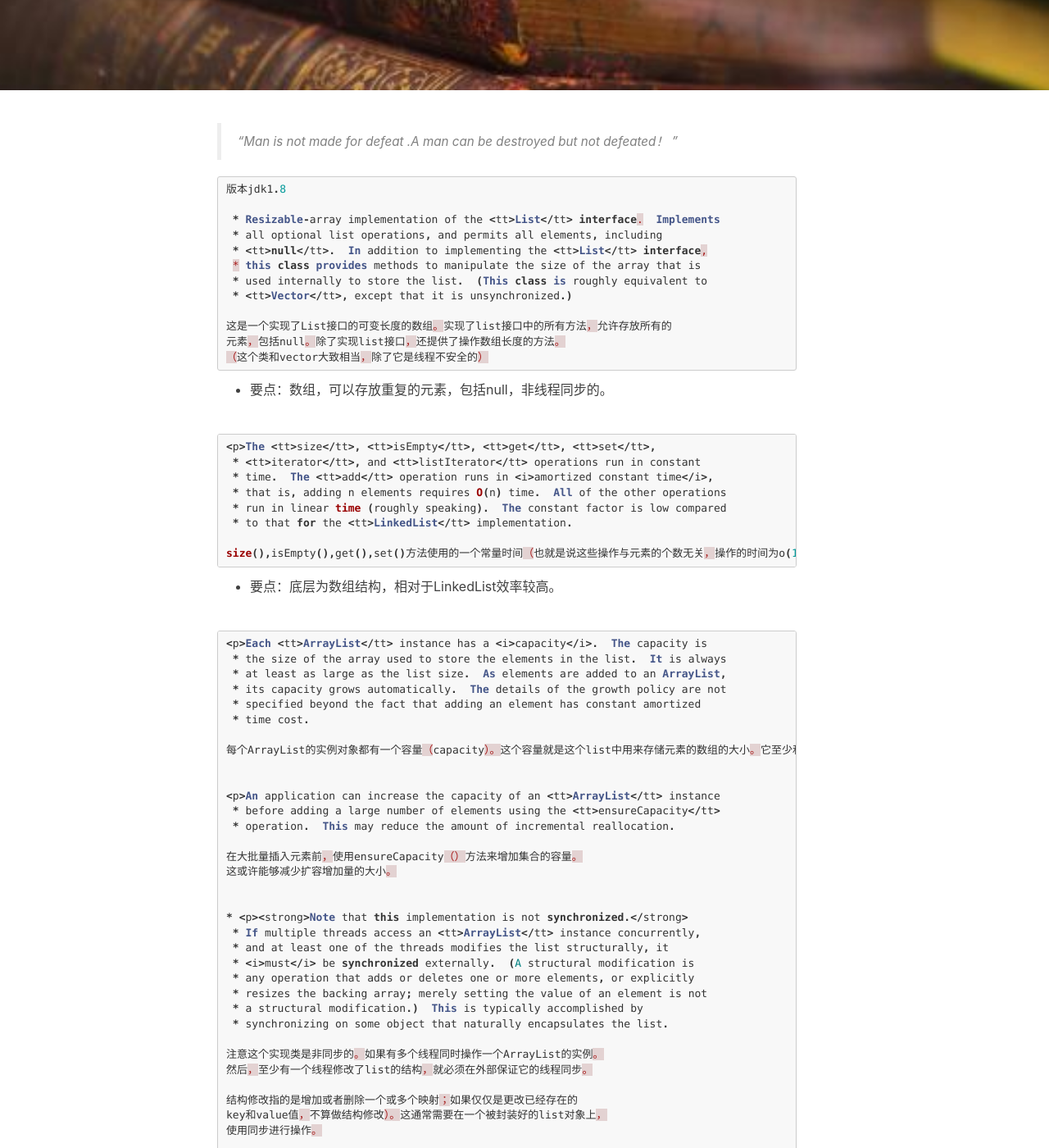
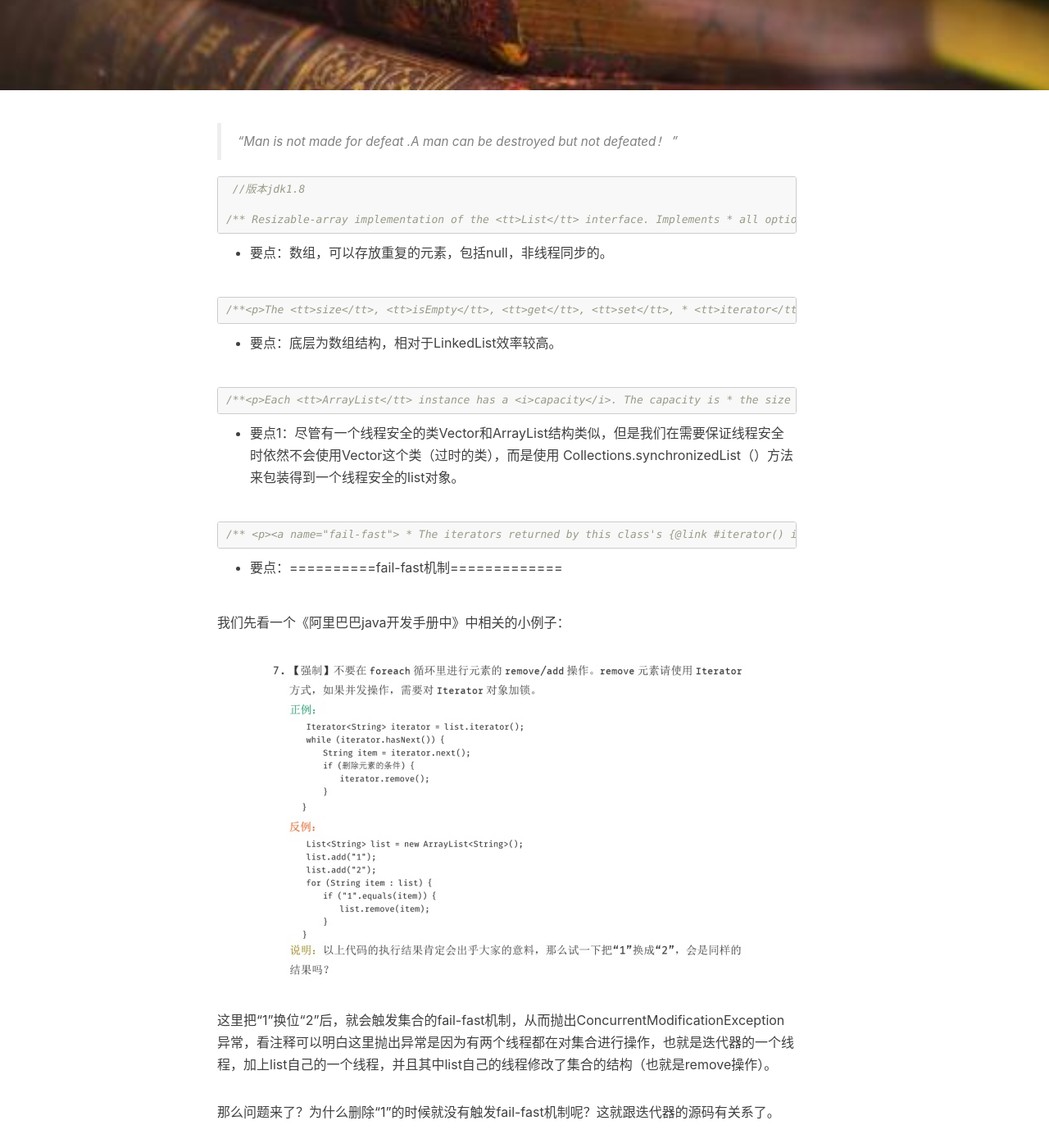
Before and after one commit to JackMouse666/JackMouse666.github.io, a Jekyll site: the page built from _posts/2018-07-05-arraylist.md, in a window 1280 px wide and 1400 px high, scrolled down 413 px. Shown: the whole window at 82% size. Built offline with Jekyll 4.4.1, drawn with Linux system fonts in a browser that asks for light colours; nearby versions of some CDN libraries; comment, search, counter and statistics services are not loaded; some of the changed text lies outside the part shown.

Commit message:
modify file arraylist

````diff
--- a/_posts/2018-07-05-arraylist.md
+++ b/_posts/2018-07-05-arraylist.md
@@ -13,37 +13,37 @@ tags:
 > “Man is not made for defeat .A man can be destroyed but not defeated！ ”
 
 ```java
-版本jdk1.8
+ //版本jdk1.8
 
- * Resizable-array implementation of the <tt>List</tt> interface.  Implements
+/** Resizable-array implementation of the <tt>List</tt> interface.  Implements
  * all optional list operations, and permits all elements, including
  * <tt>null</tt>.  In addition to implementing the <tt>List</tt> interface,
  * this class provides methods to manipulate the size of the array that is
  * used internally to store the list.  (This class is roughly equivalent to
  * <tt>Vector</tt>, except that it is unsynchronized.)
 
-这是一个实现了List接口的可变长度的数组。实现了list接口中的所有方法，允许存放所有的
-元素，包括null。除了实现list接口，还提供了操作数组长度的方法。
-（这个类和vector大致相当，除了它是线程不安全的）
+ 这是一个实现了List接口的可变长度的数组。实现了list接口中的所有方法，允许存放所有的
+ 元素，包括null。除了实现list接口，还提供了操作数组长度的方法。
+（这个类和vector大致相当，除了它是线程不安全的） */
 ```
 
 - 要点：数组，可以存放重复的元素，包括null，非线程同步的。
 
 ```java
-<p>The <tt>size</tt>, <tt>isEmpty</tt>, <tt>get</tt>, <tt>set</tt>,
+/**<p>The <tt>size</tt>, <tt>isEmpty</tt>, <tt>get</tt>, <tt>set</tt>,
  * <tt>iterator</tt>, and <tt>listIterator</tt> operations run in constant
  * time.  The <tt>add</tt> operation runs in <i>amortized constant time</i>,
  * that is, adding n elements requires O(n) time.  All of the other operations
  * run in linear time (roughly speaking).  The constant factor is low compared
  * to that for the <tt>LinkedList</tt> implementation.
 
-size(),isEmpty(),get(),set()方法使用的一个常量时间（也就是说这些操作与元素的个数无关，操作的时间为o(1)）。add操作花费恒定分摊时间，也就是说插入n的元素的时间为o（n），其实分摊之后，也就相当于插入一个元素的时间为o（1）。 粗略的来说本类的其他操作都能在线性的时间内完成。（也就是说这些操作与元素的个成线性关系，操作的时间复杂度o（n）。常数因子跟linkedlist相比是较低的。
+size(),isEmpty(),get(),set()方法使用的一个常量时间（也就是说这些操作与元素的个数无关，操作的时间为o(1)）。add操作花费恒定分摊时间，也就是说插入n的元素的时间为o（n），其实分摊之后，也就相当于插入一个元素的时间为o（1）。 粗略的来说本类的其他操作都能在线性的时间内完成。（也就是说这些操作与元素的个成线性关系，操作的时间复杂度o（n）。常数因子跟linkedlist相比是较低的。 */
 ```
 
 - 要点：底层为数组结构，相对于LinkedList效率较高。
 
 ```java
-<p>Each <tt>ArrayList</tt> instance has a <i>capacity</i>.  The capacity is
+/**<p>Each <tt>ArrayList</tt> instance has a <i>capacity</i>.  The capacity is
  * the size of the array used to store the elements in the list.  It is always
  * at least as large as the list size.  As elements are added to an ArrayList,
  * its capacity grows automatically.  The details of the growth policy are not
@@ -87,13 +87,13 @@ key和value值，不算做结构修改）。这通常需要在一个被封装好
 如果没有这样的对象存在，那么就需要使用Collections.synchronizedList方法来
 包装这个list对象，而且最好是在创建对象的时候就进行包装，这是为了预防
 对这个list对象进行一些线程不同步的操作。
-举个例子：List list = Collections.synchronizedList(new ArrayList(...));
+举个例子：List list = Collections.synchronizedList(new ArrayList(...)); */
 ```
 
 - 要点1：尽管有一个线程安全的类Vector和ArrayList结构类似，但是我们在需要保证线程安全时依然不会使用Vector这个类（过时的类），而是使用 Collections.synchronizedList（）方法来包装得到一个线程安全的list对象。
 
-```
- <p><a name="fail-fast">
+```java
+/** <p><a name="fail-fast">
  * The iterators returned by this class's {@link #iterator() iterator} and
  * {@link #listIterator(int) listIterator} methods are <em>fail-fast</em>:</a>
  * if the list is structurally modified at any time after the iterator is
@@ -110,7 +110,7 @@ key和value值，不算做结构修改）。这通常需要在一个被封装好
 
 =======================fail-fast机制====================
    “快速失败”也就是fail-fast，它是Java集合中的一种错误检测机制。某个线程在对collection进行迭代时，不允许其他线程对该collection进行结构上的修改。例如：
-   假设存在两个线程（线程1、线程2），线程1通过Iterator在遍历集合A中的元素，在某个时候线程2修改了集合A的结构（是结构上面的修改，而不是简单的修改集合元素的内容），那么这个时候程序就会抛出ConcurrentModificationException 异常，从而产生fail-fast。
+   假设存在两个线程（线程1、线程2），线程1通过Iterator在遍历集合A中的元素，在某个时候线程2修改了集合A的结构（是结构上面的修改，而不是简单的修改集合元素的内容），那么这个时候程序就会抛出ConcurrentModificationException 异常，从而产生fail-fast。*/
 ```
 
 -    要点：==========fail-fast机制=============
@@ -129,8 +129,8 @@ key和value值，不算做结构修改）。这通常需要在一个被封装好
 
 总结：我们在使用foreach循环时，不要使用add（）和remove（）方法来对集合进行结构上的更改，而是使用迭代器代替进行操作，不然会报并发线程修改异常的错。
 
-```
-<p>Note that the fail-fast behavior of an iterator cannot be guaranteed
+```java
+/*<p>Note that the fail-fast behavior of an iterator cannot be guaranteed
  * as it is, generally speaking, impossible to make any hard guarantees in the
  * presence of unsynchronized concurrent modification.  Fail-fast iterators
  * throw <tt>ConcurrentModificationException</tt> on a best-effort basis.
@@ -139,12 +139,12 @@ key和value值，不算做结构修改）。这通常需要在一个被封装好
  * should be used only to detect bugs.</i>
 
 注意,迭代器的fail-fast行为是不能保证的.一般来说,保证非同步的同步操作是不太可能的.在最优基础上,Fail-fast迭代器会抛出ConcurrentModificationException.
-因此,写一个为了自身正确性而依赖于这个异常的程序是不对的.迭代器的fail-fast行为应该只是用来检测bug而已.
+因此,写一个为了自身正确性而依赖于这个异常的程序是不对的.迭代器的fail-fast行为应该只是用来检测bug而已.*/
 ```
 
 - 要点：这意思就是说，要保证线程安全，还是老老实实使用Collections.synchronizedList（）来包装。
 
-```
+```java
 public class ArrayList<E> extends AbstractList<E>
         implements List<E>, RandomAccess, Cloneable, java.io.Serializable
 {
@@ -196,7 +196,7 @@ public class ArrayList<E> extends AbstractList<E>
 
 - ArrayList构造方法
 
-```
+```java
   /**
      * Constructs an empty list with the specified initial capacity.
      *
@@ -254,7 +254,7 @@ public class ArrayList<E> extends AbstractList<E>
 
 说明：将ArrayList的容量设置为当前size的大小。首先需要明确一个概念，ArrayList的size就是ArrayList的元素个数，length是ArrayList申请的内容空间长度。ArrayList每次都会预申请多一点空间，以便添加元素的时候不需要每次都进行扩容操作，例如我们的元素个数是10个，它申请的内存空间必定会大于10，即length>size，而这个方法就是把ArrayList的内存空间设置为size，去除没有用到的null值空间。这也就是我们为什么每次在获取数据长度是都是调用list.size()而不是list.length()。
 
-```
+```java
 /**
      * Trims the capacity of this <tt>ArrayList</tt> instance to be the
      * list's current size.  An application can use this operation to minimize
@@ -272,7 +272,7 @@ public class ArrayList<E> extends AbstractList<E>
 
 - 扩容-ensureCapacity等方法
 
-```
+```java
     /**
      * Increases the capacity of this <tt>ArrayList</tt> instance, if
      * necessary, to ensure that it can hold at least the number of elements
````
